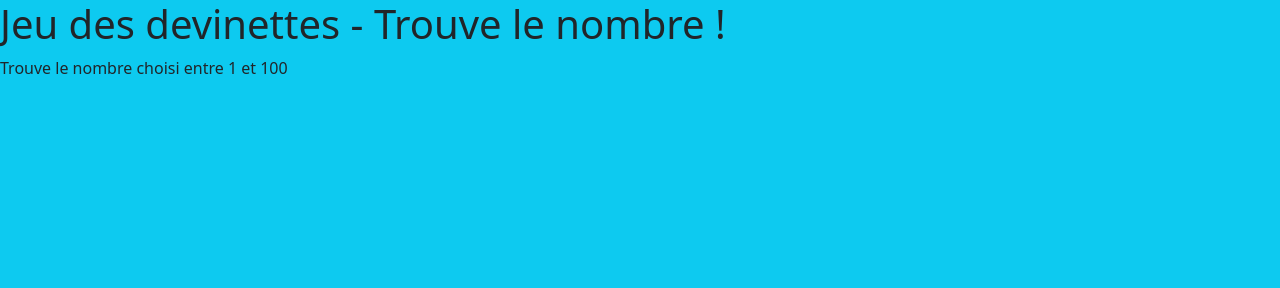
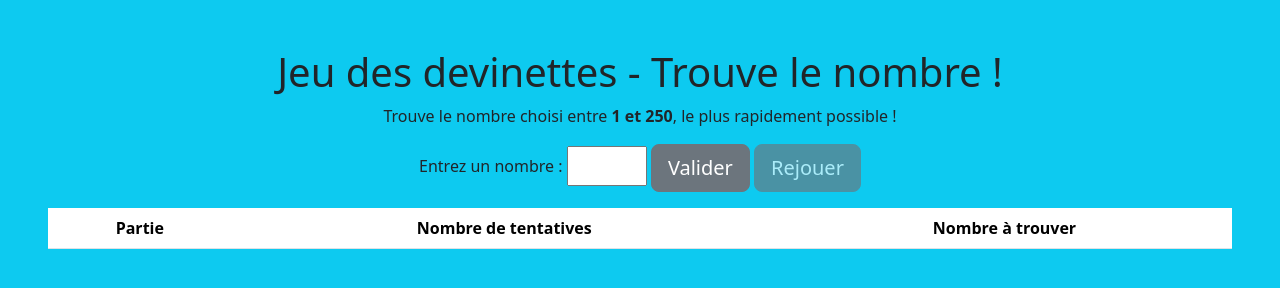
Before and after one commit to renar3d/Jeu-des-devinettes-JS-, a plain HTML site: page index.html in a window 1280 px wide. Drawn offline with nearby package versions, Linux system fonts and the light colour scheme.

Commit message:
Commit final

```diff
--- a/index.html
+++ b/index.html
@@ -8,9 +8,31 @@
     <link rel="stylesheet" href="style.css">
 </head>
 <body class="bg-info">
-    <div>
+    <div class="text-center p-5">
         <h1>Jeu des devinettes - Trouve le nombre !</h1>
-        <p>Trouve le nombre choisi entre 1 et 100</p>
+
+        <p>Trouve le nombre choisi entre <strong>1 et 250</strong>, le plus rapidement possible !</p>
+        <p id="message"></p>
+
+        <label for="nombre">Entrez un nombre :</label>
+        <input type="number" id="nombre" min="1" max="250">
+
+        <button type="button" class="btn btn-secondary btn-lg" id="btn_valider" onclick="verifierValeur()">Valider</button>
+        <button type="button" class="btn btn-secondary btn-lg" id="btn_rejouer" onclick="rejouer()" disabled>Rejouer</button>
+
+        <p id="resultat"></p>
+
+        <table class="table">
+            <thead>
+                <tr>
+                    <th>Partie</th>
+                    <th>Nombre de tentatives</th>
+                    <th>Nombre à trouver</th>
+                </tr>
+            </thead>
+            <tbody id="ajout_ligne">
+            </tbody>
+        </table>
     </div>
 <script src="script.js"></script>
 </body>
--- a/script.js
+++ b/script.js
@@ -0,0 +1,58 @@
+//initialisation des variables globales
+var nbr_aleatoire = Math.floor(Math.random() * 250) + 1; //nombre aléatoire entre 1 et 250
+let tentatives = 1;
+let dernierNombre = null;
+
+function rejouer() {
+    nbr_aleatoire = Math.floor(Math.random() * 250) + 1;
+    tentatives = 1;
+    dernierNombre = null;
+    document.getElementById("message").textContent = "Nouveau jeu ! Bonne chance !";//message lorsqu'on rejoue !
+    document.getElementById("resultat").textContent = ""; //on enlève le message de victoire
+    document.getElementById("nombre").value = ""; //on enlève le nombre entré en dernier
+
+    document.querySelector('[onclick="verifierValeur()"]').disabled = false; //on autorise le clic sur valider car new partie !
+    const btnRejouer = document.querySelector('[onclick="rejouer()"]');
+    btnRejouer.disabled = true;//on bloque le rejouer
+    btnRejouer.classList.replace('btn-success', 'btn-secondary'); // Remettre la couleur par défaut
+}
+
+function verifierValeur(){
+    const resultat = document.getElementById("resultat");
+    const nbr = document.getElementById("nombre").value;
+
+    if(nbr === ""){
+        resultat.innerText = "Veuillez entrer un nombre !"
+    } if (nbr == dernierNombre) {
+        resultat.innerText = "Vous avez déjà essayé ce nombre !";
+        return;
+    }if (nbr < nbr_aleatoire){
+        resultat.innerText = `Le nombre à trouver est plus grand que ${nbr} !`
+        tentatives++;
+    } if(nbr > nbr_aleatoire){
+        resultat.innerText = `Le nombre à trouver est plus petit que ${nbr} !`
+        tentatives++;
+    } if(nbr == nbr_aleatoire){
+        resultat.innerText = `Vous avez gagné en ${tentatives} tentatives ! Félicitations !`
+        ajouterHistorique(tentatives, nbr_aleatoire);
+        // Désactiver Valider et activer Rejouer
+        document.querySelector('[onclick="verifierValeur()"]').disabled = true;
+        const btnRejouer = document.querySelector('[onclick="rejouer()"]');
+        btnRejouer.disabled = false;
+        btnRejouer.classList.replace('btn-secondary', 'btn-success'); // Change la couleur en vert
+    }
+    dernierNombre = nbr;
+}
+
+function ajouterHistorique(tentatives, nombreCible){
+    const tableau = document.getElementById("ajout_ligne");
+    const ligne = document.createElement("tr");
+
+    ligne.innerHTML = `
+        <td>${tableau.rows.length + 1}</td>
+        <td>${tentatives}</td>
+        <td>${nombreCible}</td>
+    `;
+
+    tableau.appendChild(ligne)
+}
--- a/style.css
+++ b/style.css
@@ -0,0 +1,4 @@
+#nombre{
+    width: 80px;
+    height: 40px;
+}
```
Also changed, not shown: 1 other file.
